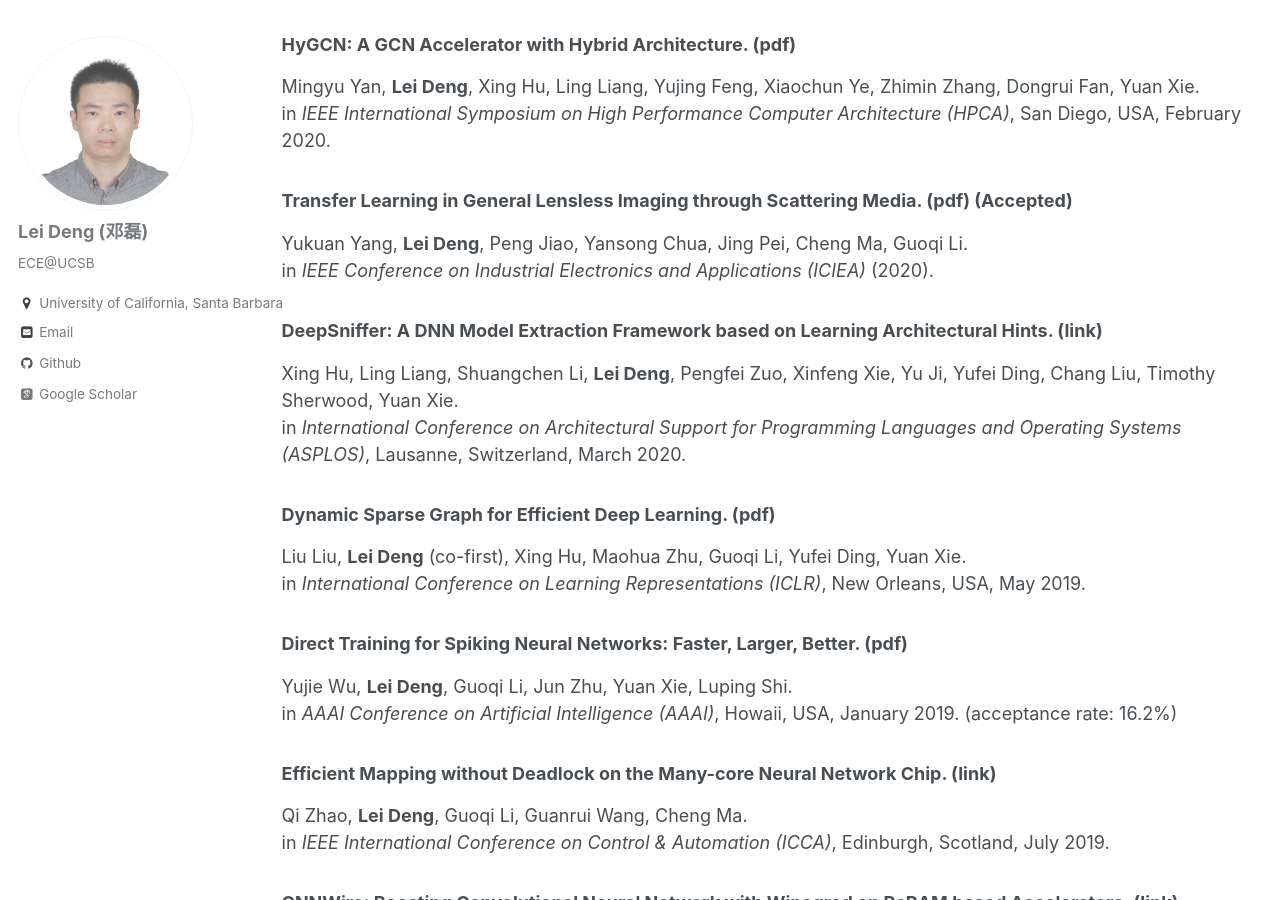
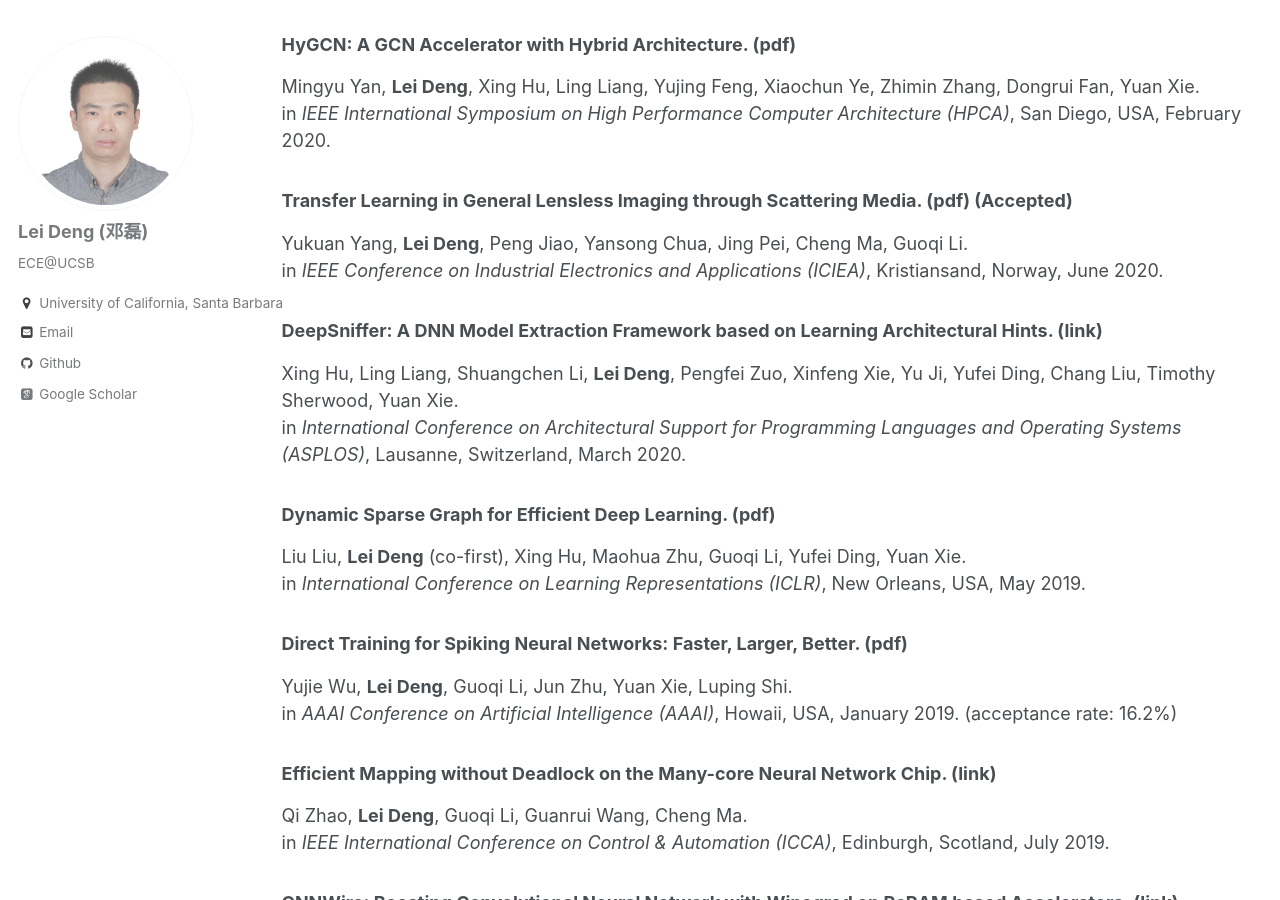
Before and after one commit to dllfei/dllfei.github.io, a Jekyll site: the page built from _pages/publications.md, in a window 1280 px wide and 900 px high, scrolled down 5035 px. Built offline with Jekyll 4.4.1, drawn with Linux system fonts in a browser that asks for light colours; some web fonts are replaced.

Commit message:
Update publications.md

```diff
--- a/_pages/publications.md
+++ b/_pages/publications.md
@@ -153,7 +153,7 @@ in *IEEE International Symposium on High Performance Computer Architecture (HPCA
 
 ### Transfer Learning in General Lensless Imaging through Scattering Media. ([pdf](https://arxiv.org/pdf/1912.12419.pdf)) (Accepted) <br />
 Yukuan Yang, **Lei Deng**, Peng Jiao, Yansong Chua, Jing Pei, Cheng Ma, Guoqi Li. <br />
-in *IEEE Conference on Industrial Electronics and Applications (ICIEA)* (2020).
+in *IEEE Conference on Industrial Electronics and Applications (ICIEA)*, Kristiansand, Norway, June 2020.
 
 ### DeepSniffer: A DNN Model Extraction Framework based on Learning Architectural Hints. ([link](https://dl.acm.org/doi/abs/10.1145/3373376.3378460)) <br />
 Xing Hu, Ling Liang, Shuangchen Li, **Lei Deng**, Pengfei Zuo, Xinfeng Xie, Yu Ji, Yufei Ding, Chang Liu, Timothy Sherwood, Yuan Xie. <br />
```
